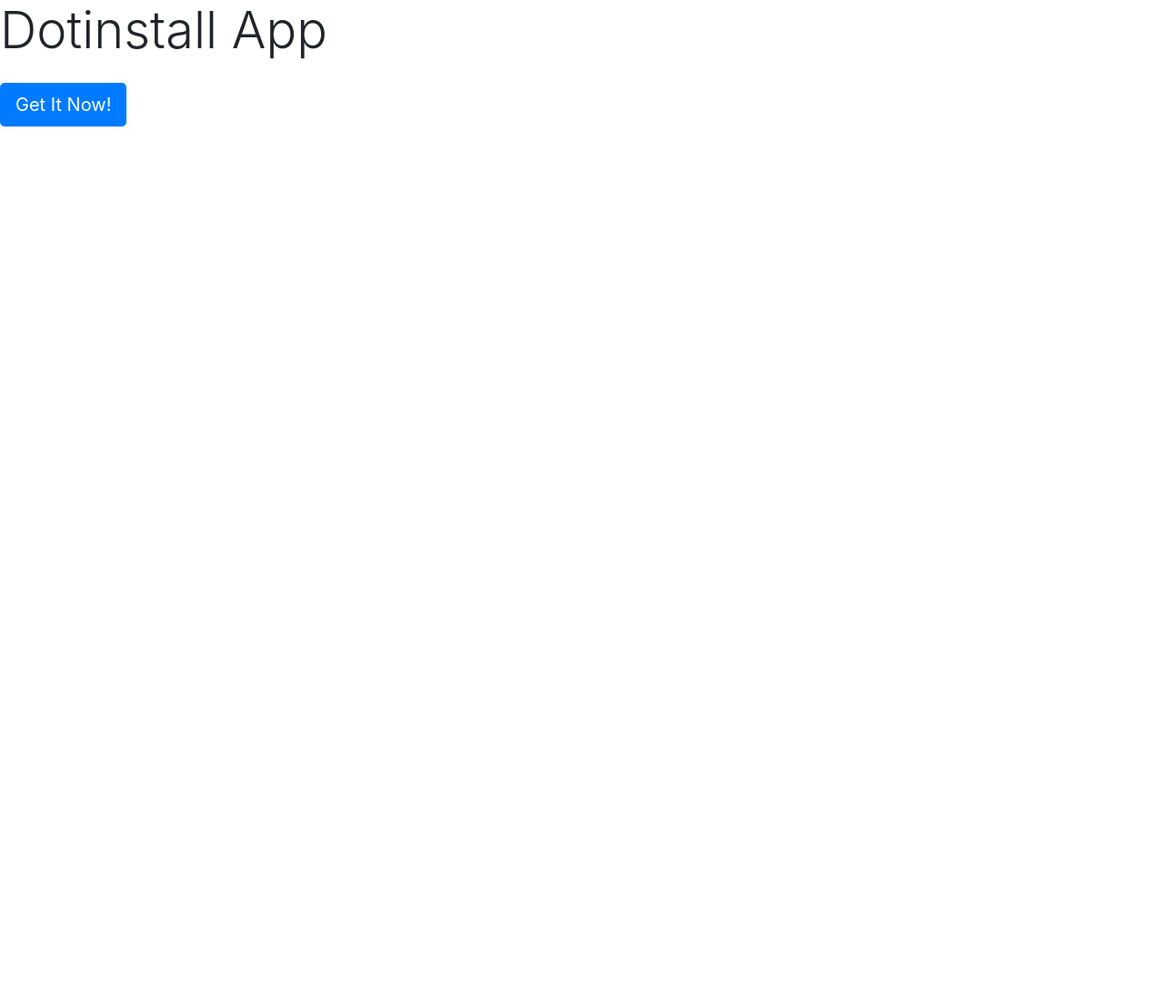
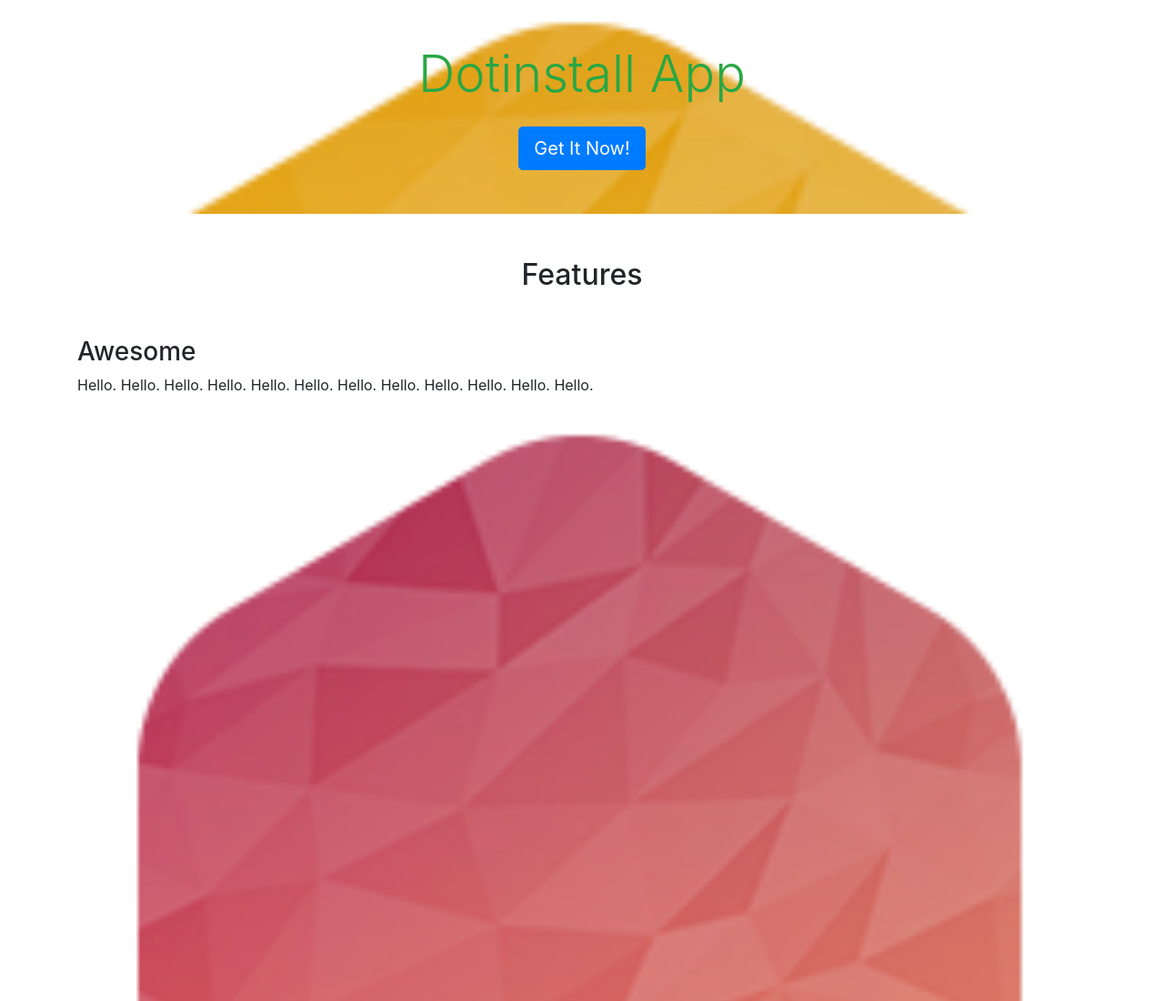
Before and after one commit to githubyosshi/bootstrap-app, a plain HTML site: page index.html in a window 1280 px wide. Shown: the top 1100 px of the page at 91% size. Before the commit the page ends 800 px from the top, so only its background shows below. Drawn offline with nearby package versions, Linux system fonts and the light colour scheme.

Commit message:
Feature section commit

```diff
--- a/index.html
+++ b/index.html
@@ -9,16 +9,34 @@
     <!-- Bootstrap CSS -->
     <link rel="stylesheet" href="https://maxcdn.bootstrapcdn.com/bootstrap/4.0.0-beta.2/css/bootstrap.min.css" integrity="sha384-PsH8R72JQ3SOdhVi3uxftmaW6Vc51MKb0q5P2rRUpPvrszuE4W1povHYgTpBfshb" crossorigin="anonymous">
     <style>
+      .cover {
+        background: url(img/bg.png);
+        background-size: cover;
+      }
     </style>
   </head>
   <body>
     <header>
-      <div>
+      <div class="cover text-success text-center py-5">
         <h1 class="display-4 mb-4">Dotinstall App</h1>
         <a href="" class="btn btn-primary btn-lg">Get It Now!</a>
       </div>
     </header>
     <main>
+      <section class="py-5">
+        <h2 class="text-center mb-5">Features</h2>
+          <div class="container">
+            <div class="mb-5">
+              <h3>Awesome</h3>
+              <p>Hello. Hello. Hello. Hello. Hello. Hello. Hello. Hello. Hello. Hello. Hello. Hello.</p>
+              <img src="img/phone.png" class="w-100 rounded-circle">
+            </div>
+            <div>
+              <h3>Awesome</h3>
+              <p>Hello. Hello. Hello. Hello. Hello. Hello. Hello. Hello. Hello. Hello. Hello. Hello.</p>
+              <img src="img/movie.png" class="w-100 rounded-circle">
+            </div>
+          </div>
     </main>
     <footer>
     </footer>
```
